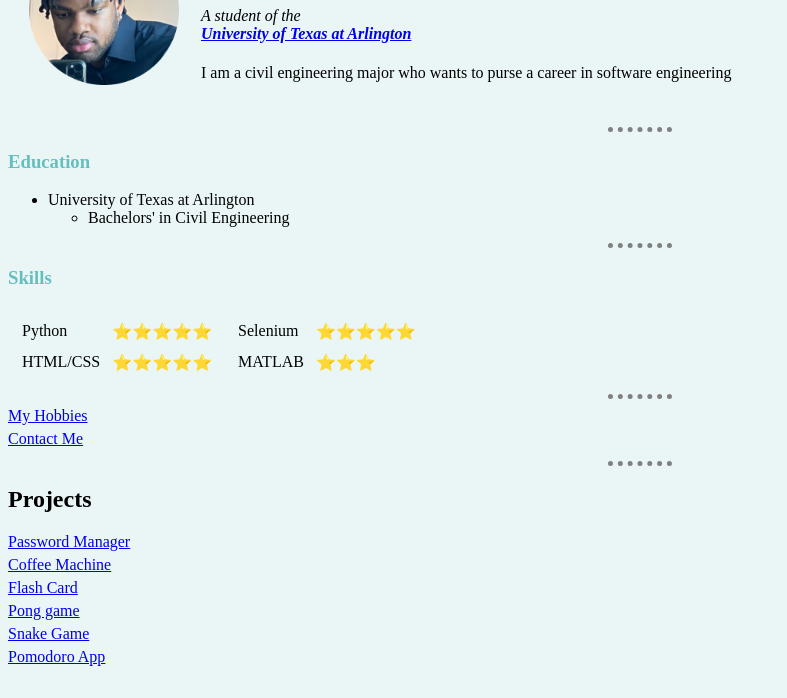
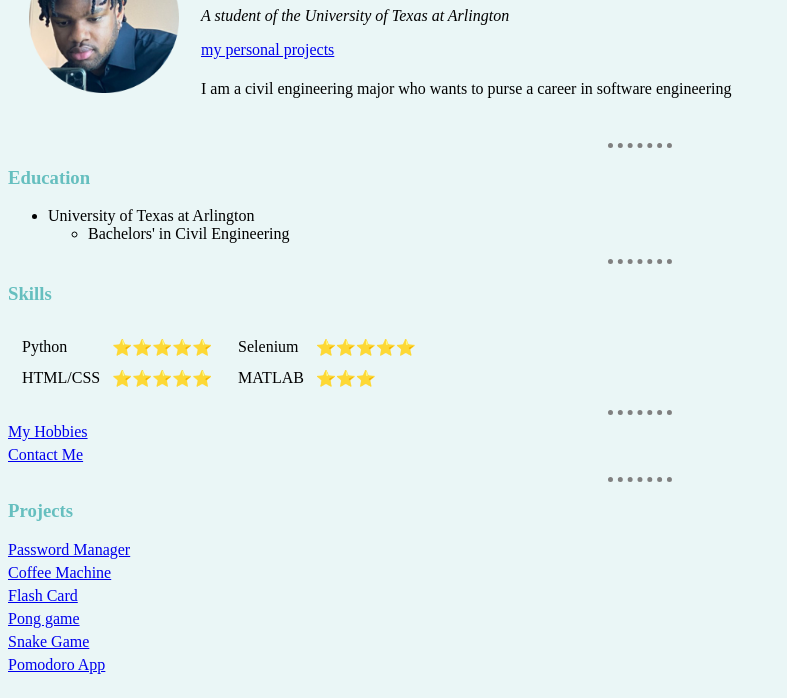
Before and after one commit to ichekwas0/personal_site, a plain HTML site: page index.html in a window 1280 px wide. Shown: the part 102-800 px from the top of the page, without its empty margins (0-787 px from the left). Drawn offline with Linux system fonts and the light colour scheme.

Commit message:
edited h_three

```diff
--- a/index.html
+++ b/index.html
@@ -11,7 +11,8 @@
       <tr>
         <td><img src="ifeanyi.png" alt="ifeanyi profile picture"></td>
         <td><h1>Ifeanyi Chekwas</h1>
-        <p><em>A student of the <strong><a href=www.uta.com>University of Texas at Arlington</a></strong></em></p>
+        <p><em>A student of the University of Texas at Arlington</em></p>
+        <a href="https://github.com/ichekwas0?tab=repositories">my personal projects</a>
         <p>I am a civil engineering major who wants to purse a career in software engineering</p></td>
       </tr>
     </table>
@@ -68,7 +69,7 @@
     <a href="hobbies.html">My Hobbies</a>
     <a href="contact.html">Contact Me</a>
     <hr>
-    <h2>Projects</h2>
+    <h3>Projects</h3>
     <a href="https://github.com/ichekwas0/passwordmanager">Password Manager</a>
     <a href="https://github.com/ichekwas0/coffeemachine">Coffee Machine</a>
     <a href="https://github.com/ichekwas0/flash-card">Flash Card</a>
```
